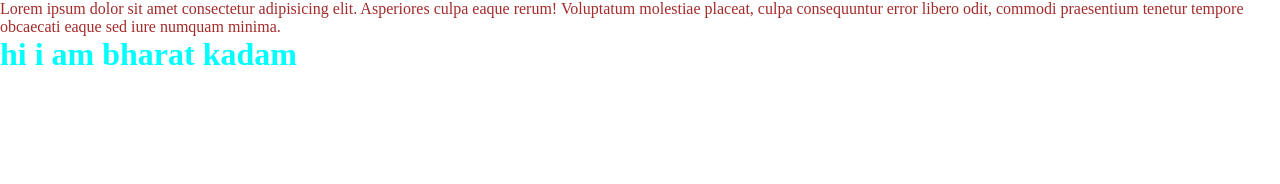
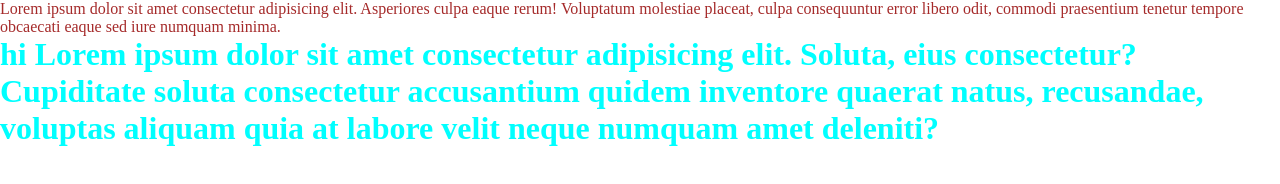
Before and after one commit to Bharat8989/Basics_of_CSS, a plain HTML site: page day17/index.html in a window 1280 px wide. Drawn offline with Linux system fonts and the light colour scheme.

Commit message:
adding files

```diff
--- a/day17/index.html
+++ b/day17/index.html
@@ -42,7 +42,7 @@
         <p>Lorem ipsum dolor sit amet consectetur adipisicing elit. Asperiores culpa eaque rerum! Voluptatum molestiae placeat, culpa consequuntur error libero odit, commodi praesentium tenetur tempore obcaecati eaque sed iure numquam minima.</p>
     </div>
     <div id="box1">
-        <h1>hi i am bharat kadam</h1>
+        <h1>hi Lorem ipsum dolor sit amet consectetur adipisicing elit. Soluta, eius consectetur? Cupiditate soluta consectetur accusantium quidem inventore quaerat natus, recusandae, voluptas aliquam quia at labore velit neque numquam amet deleniti?</h1>
     </div>
     <a href=""></a>
 </body>
```
